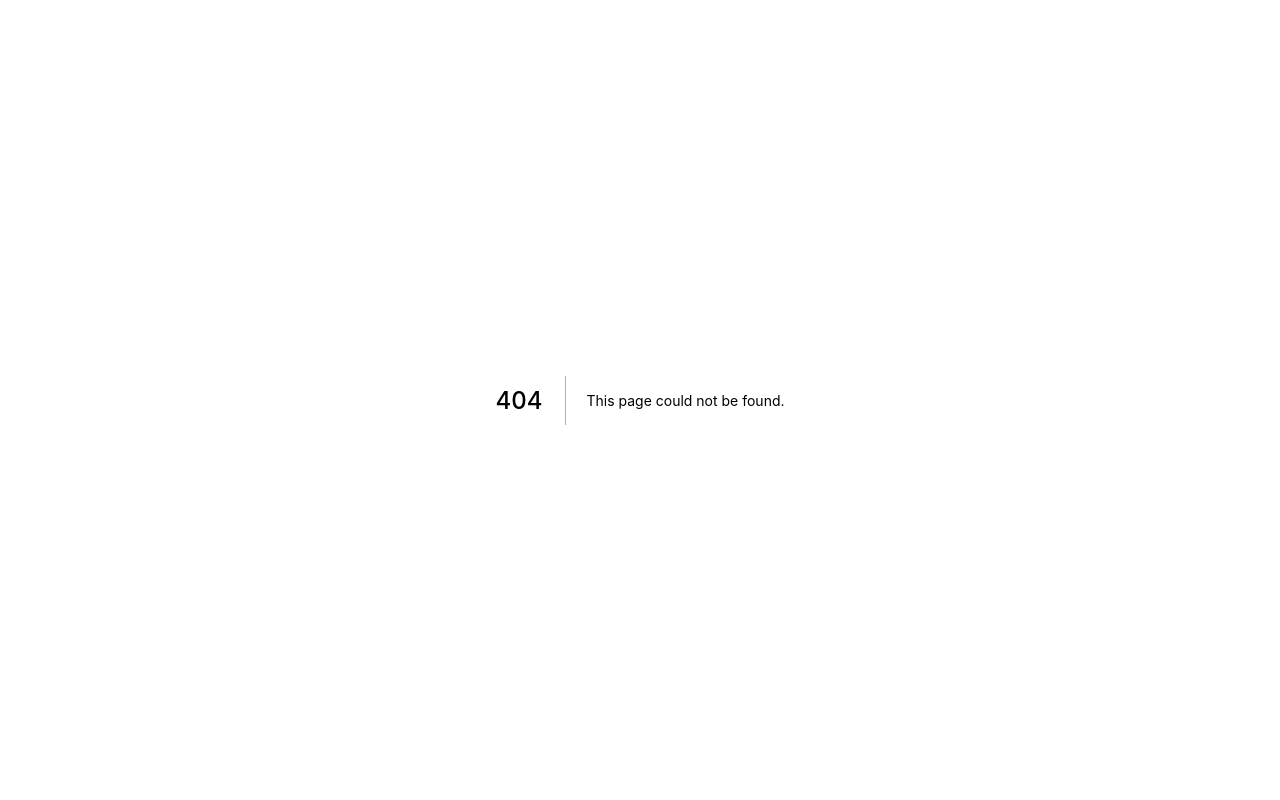
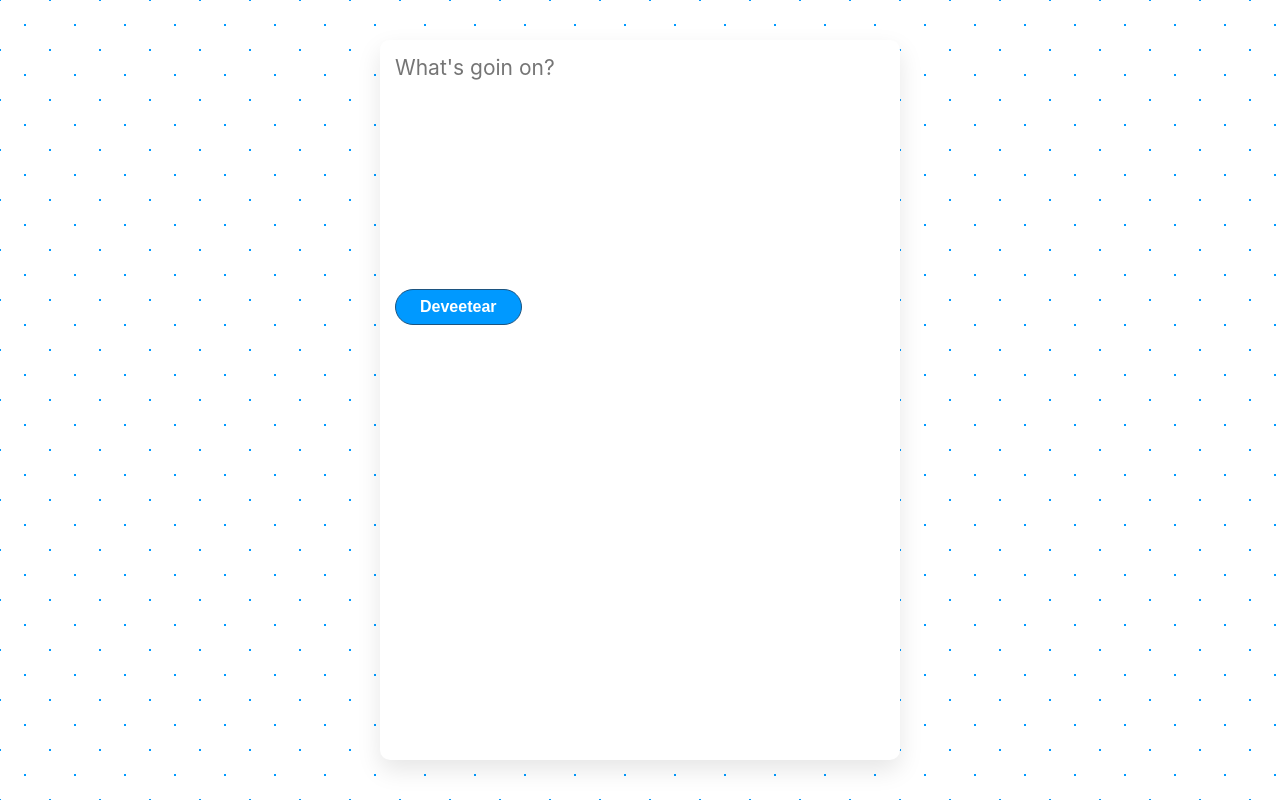
Before and after one commit to DaniRdz/Devtter-NextJs, a Next.js app: page /compose/deveet in a window 1280 px wide. Before the commit this address had no page. Built offline with nearby package versions, Linux system fonts and the light colour scheme.

Commit message:
created route and page of compose deveet an aded some styÃles

```diff
--- /dev/null
+++ b/pages/compose/deveet/index.js
@@ -0,0 +1,20 @@
+import AppLayout from "components/appLayout";
+import Botton from "components/botton";
+
+import styles from "styles/ComposeDeveet.module.css";
+
+export default function ComposeDeveet() {
+  return (
+    <AppLayout>
+      <form>
+        <textarea
+          className={styles.deveetTextarea}
+          placeholder="What's goin on?"
+        ></textarea>
+        <div className={styles.btn}>
+          <Botton>Deveetear</Botton>
+        </div>
+      </form>
+    </AppLayout>
+  );
+}
--- /dev/null
+++ b/styles/ComposeDeveet.module.css
@@ -0,0 +1,12 @@
+.deveetTextarea {
+  width: 90%;
+  border: 0;
+  resize: none;
+  font-size: 21px;
+  outline: 0;
+  min-height: 200px;
+  padding: 15px;
+}
+.btn {
+  padding: 15px;
+}
--- a/styles/globals.css
+++ b/styles/globals.css
@@ -12,6 +12,12 @@ body {
   overflow: hidden;
 }
 
+textarea,
+input {
+  font-family: -apple-system, BlinkMacSystemFont, Segoe UI, Roboto, Oxygen,
+    Ubuntu, Cantarell, Fira Sans, Droid Sans, Helvetica Neue, sans-serif;
+}
+
 :root {
   --Primary: #0099ff;
   --Secondary: #1c5480;
```
